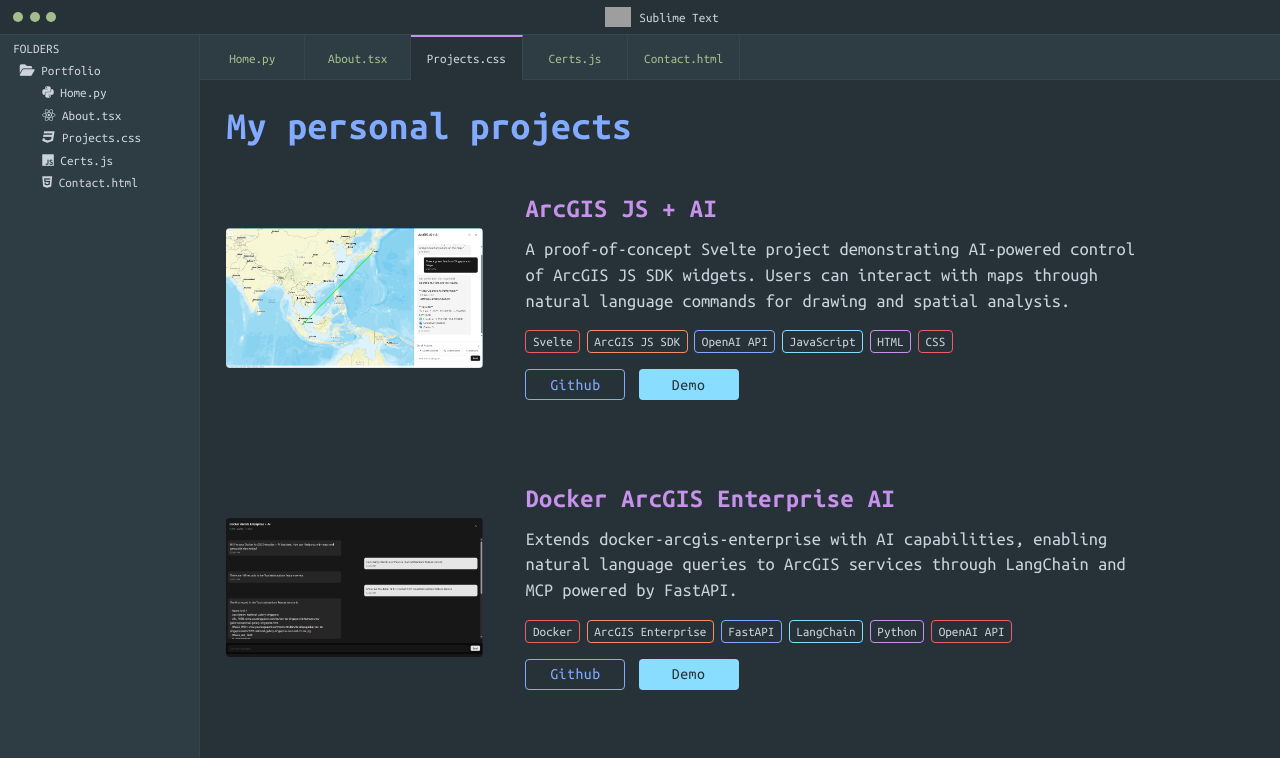
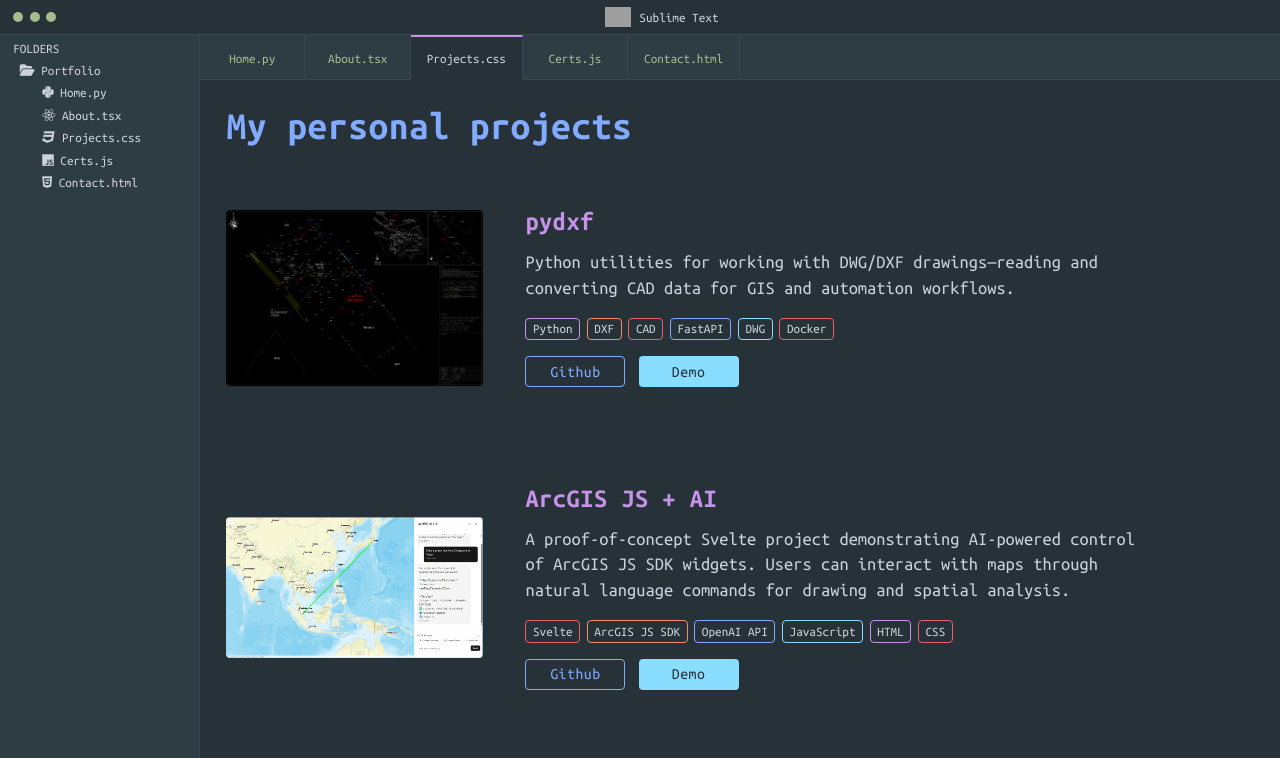
Before and after one commit to Suizer98/portfolio, a React (Create React App) app: page /projects in a window 1280 px wide. Shown: the top 758 px of the page. Built offline with nearby package versions, Linux system fonts and the light colour scheme; grey boxes are pictures that could not be loaded.

Commit message:
Added pydxf in project lists

```diff
--- a/src/components/projects/Data.js
+++ b/src/components/projects/Data.js
@@ -1,3 +1,4 @@
+import pydxf from './img/pydxf.png'
 import arcgisjsai from './img/arcgisjsai.png'
 import python from './img/chur1610_python.png'
 import deckglgis from './img/deckglgis.PNG'
@@ -10,6 +11,42 @@ import pythonanywhere from './img/pythonanywhere.PNG'
 // import weddinginv from './img/weddinginv.PNG'
 
 export const projectsData = [
+  {
+    type: 'data',
+    img: pydxf,
+    alt: 'Image of pydxf project',
+    title: 'pydxf',
+    description:
+      'Python utilities for working with DWG/DXF drawings—reading and converting CAD data for GIS and automation workflows.',
+    git: 'https://github.com/Suizer98/pydxf',
+    demo: 'https://github.com/Suizer98/pydxf',
+    tech: [
+      {
+        color: 'red',
+        tech: 'Python'
+      },
+      {
+        color: 'green',
+        tech: 'DXF'
+      },
+      {
+        color: 'blue',
+        tech: 'CAD'
+      },
+      {
+        color: 'purple',
+        tech: 'FastAPI'
+      },
+      {
+        color: 'yellow',
+        tech: 'DWG'
+      },
+      {
+        color: 'blue',
+        tech: 'Docker'
+      }
+    ]
+  },
   {
     type: 'web',
     img: arcgisjsai,
```
Also changed, not shown: src/components/projects/img/pydxf.png (added).
